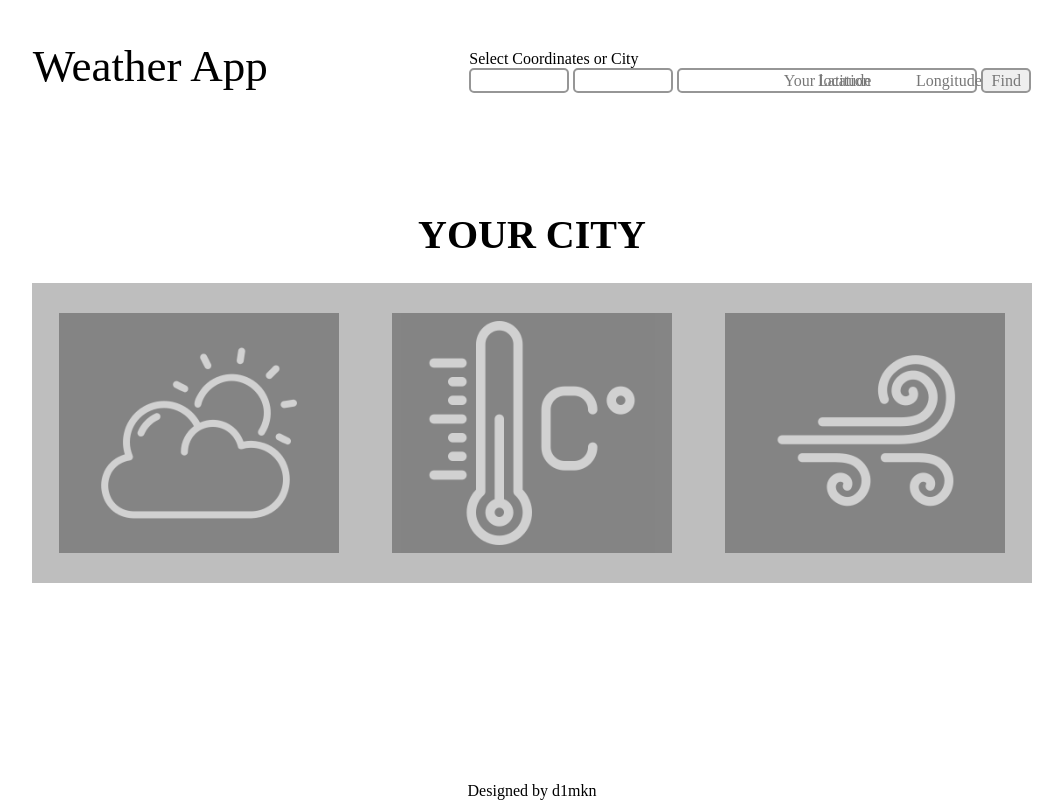
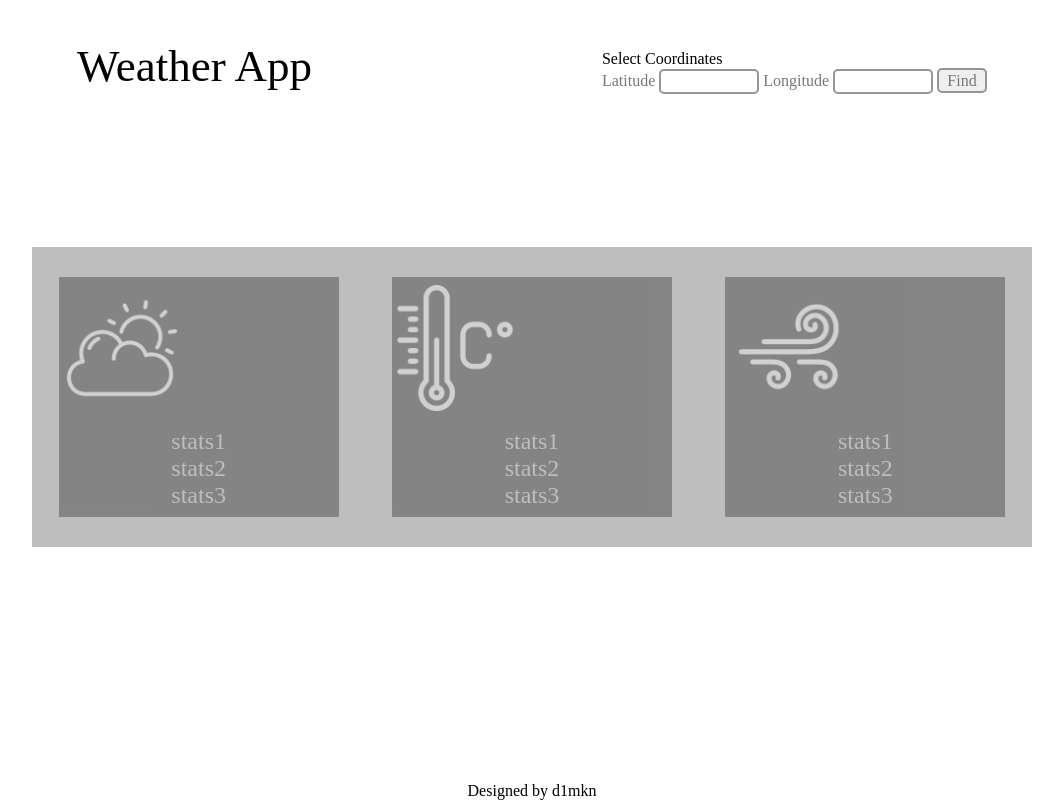
Before and after one commit to d1mkn/weather-app, a plain HTML site: page index.html in a window 1280 px wide. Shown: the whole page, without its empty margins (108-1171 px from the left). Drawn offline with Linux system fonts and the light colour scheme; a web font is replaced by a local one.

Commit message:
ver w/o city

```diff
--- a/css/styles.css
+++ b/css/styles.css
@@ -61,48 +61,30 @@ header input::placeholder {
   color: #777;
 }
 
-.latitude {
+.latitude,
+.longitude {
   width: 100px;
   height: 25px;
+  font-size: 14px;
 }
 
-.latitude-label {
-  position: absolute;
-  top: 72px;
-  left: 926px;
-  color: #777;
-  transition: 0.5s;
-}
-
-.latitude:hover {
+.latitude:hover,
+.longitude:hover {
   border: 2px solid #555;
 }
 
-.longitude {
-  width: 100px;
-  height: 25px;
+label {
+  color: #777;
 }
 
-.longitude-label {
-  position: absolute;
-  top: 72px;
-  left: 1024px;
-  color: #777;
-  transition: 0.5s;
-}
-
-label:hover {
-  opacity: 0;
-}
-
-.search {
+/* .search {
   width: 300px;
   height: 25px;
-}
+} */
 
-.search:hover {
+/* .search:hover {
   border: 2px solid #555;
-}
+} */
 
 .search-submit {
   width: 50px;
@@ -119,15 +101,16 @@ section {
   display: flex;
   flex: 1;
   align-items: center;
+  justify-content: space-around;
 }
 
-section .about {
+/* section .about {
   width: 1200px;
   display: flex;
   flex-direction: column;
-}
+} */
 
-section .about h2 {
+section h2 {
   width: 1200px;
   display: flex;
   justify-content: center;
@@ -147,13 +130,24 @@ section .about h2 {
 
 .ico-img {
   display: flex;
-  justify-content: center;
-  align-items: center;
+  justify-content: left;
+  align-items: flex-start;
 }
 
 .ico-img img {
-  width: 80%;
+  width: 45%;
   transition: 0.7s;
+}
+
+.weather-stat1,
+.weather-stat2,
+.weather-stat3 {
+  display: flex;
+  flex-direction: column;
+  align-items: center;
+  color: #bebebe;
+  font-size: 24px;
+  width: 100%;
 }
 
 /* .ico-img:hover {
@@ -168,7 +162,12 @@ section .about h2 {
   height: 150px;
 } */
 
-.weather-ico {
+.weather-ico,
+.temperature-ico,
+.wind-ico {
+  display: flex;
+  flex-direction: column;
+  justify-content: space-around;
   width: 28%;
   height: 80%;
   background-color: #000;
@@ -176,30 +175,8 @@ section .about h2 {
   transition: 0.7s;
 }
 
-.weather-ico:hover {
-  opacity: 1;
-}
-
-.temperature-ico {
-  width: 28%;
-  height: 80%;
-  background-color: #000;
-  opacity: 0.3;
-  transition: 0.7s;
-}
-
-.temperature-ico:hover {
-  opacity: 1;
-}
-
-.wind-ico {
-  width: 28%;
-  height: 80%;
-  background-color: #000;
-  opacity: 0.3;
-  transition: 0.7s;
-}
-
+.weather-ico:hover,
+.temperature-ico:hover,
 .wind-ico:hover {
   opacity: 1;
 }
--- a/index.html
+++ b/index.html
@@ -6,7 +6,7 @@
     <meta http-equiv="X-UA-Compatible" content="IE=edge" />
     <meta name="viewport" content="width=device-width, initial-scale=1.0" />
     <title>Weather App</title>
-    <link rel="stylesheet" href="css/styles.css" />
+    <link rel="stylesheet" href="./css/styles.css" />
     <link rel="preconnect" href="https://fonts.googleapis.com" />
     <link rel="preconnect" href="https://fonts.gstatic.com" crossorigin />
     <link href="https://fonts.googleapis.com/css2?family=Patua+One&display=swap" rel="stylesheet" />
@@ -20,27 +20,42 @@
             </div>
 
             <form action="find">
-                <p>Select Coordinates or City</p>
-                <input class="latitude"type="number" step="0.0001" class="form-control" name="latitude" id="latitude" value="">
+                <p>Select Coordinates</p>
                 <label class="latitude-label" for="latitude">Latitude</label>
-                <input class="longitude" type="number" step="0.0001" class="form-control" name="longitude" id="longitude" value="">
+                <input class="latitude" type="text" class="form-control" name="latitude" id="latitude" value="">
                 <label class="longitude-label" for="longitude">Longitude</label>
-                <input class="search" type="text" placeholder="Your location" />
-                <input class="search-submit" type="submit" value="Find" />
+                <input class="longitude" type="text" class="form-control" name="longitude" id="longitude" value="">
+                <!-- <input class="search" type="text" placeholder="Your location" /> -->
+                <input class="search-submit" onclick="" type="submit" value="Find" />
             </form>
         </header>
         <section>
-            <section class="about">
-                <h2>YOUR CITY</h2>
+            <section>
+                <!-- <h2>YOUR CITY</h2> -->
                 <div class="weather-stats">
                     <div class="weather-ico ico-img">
                         <img src="./images/cloudy.png" alt="weather">
+                        <div class="weather-stat1">
+                            <p>stats1</p>
+                            <p>stats2</p>
+                            <p>stats3</p>
+                        </div>
                     </div>
                     <div class="temperature-ico ico-img">
                         <img src="./images/celsius.png" alt="temperature">
+                        <div class="weather-stat2">
+                            <p>stats1</p>
+                            <p>stats2</p>
+                            <p>stats3</p>
+                        </div>
                     </div>
                     <div class="wind-ico ico-img">
                         <img src="./images/wind.png" alt="wind">
+                        <div class="weather-stat3">
+                            <p>stats1</p>
+                            <p>stats2</p>
+                            <p>stats3</p>
+                        </div>
                     </div>
                 </div>
             </section>
```
